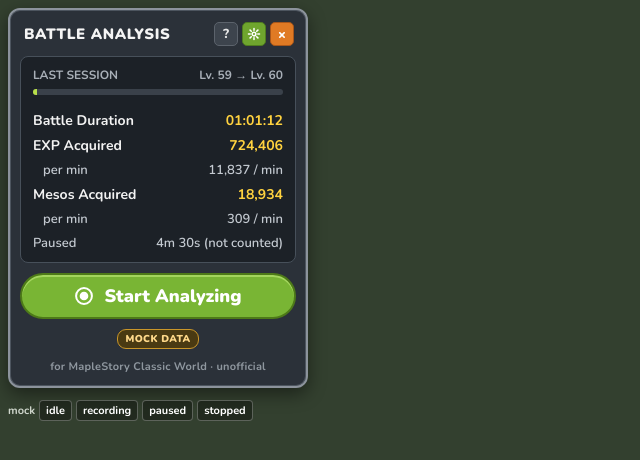
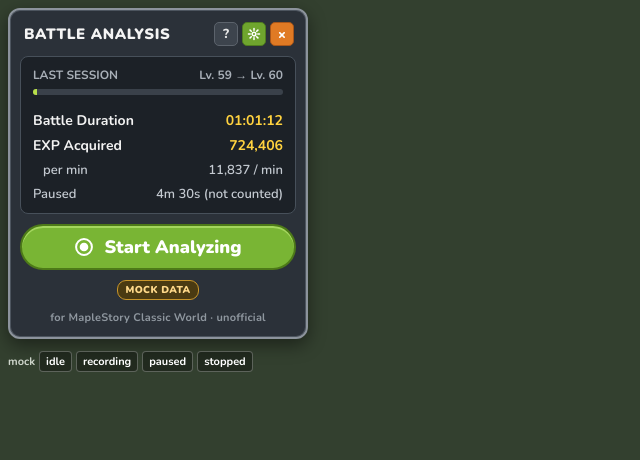
Before and after one commit to jackychen19/mscw-battle-analysis, a React (Vite) app: page / in a window 1280 px wide. Shown: the top 460 px of the page, without its empty margins (0-640 px from the left). Built offline with nearby package versions, Linux system fonts and the light colour scheme.

Commit message:
feat(ui): hide meso rows while meso tracking is on hold

```diff
--- a/src/components/StatsBox.tsx
+++ b/src/components/StatsBox.tsx
@@ -1,5 +1,8 @@
 import type { Snapshot } from "../types";
 import { formatDuration, formatEta, formatInt, formatPct, formatShortDuration } from "../format";
+
+/** Meso tracking is on hold (SPEC §9), so its rows are hidden. */
+const SHOW_MESOS = false;
 
 /** `placeholder` renders dashes for values (idle with no previous session). */
 export function StatsBox({ snap, caption, placeholder = false }: { snap: Snapshot; caption: string; placeholder?: boolean }) {
@@ -29,8 +32,12 @@
         <Row label="Battle Duration" value={dash(formatDuration(snap.durationMs))} />
         <Row label="EXP Acquired" value={dash(formatInt(snap.expGained))} flag={snap.expApproximate ? "≈" : undefined} />
         <Row sub label="per min" value={dash(`${formatInt(snap.expPerMin)} / min`)} />
-        <Row label="Mesos Acquired" value={dash(formatInt(snap.mesoGained))} flag={snap.mesoPossibleUndercount ? "≥" : undefined} />
-        <Row sub label="per min" value={dash(`${formatInt(snap.mesoPerMin)} / min`)} />
+        {SHOW_MESOS && (
+          <>
+            <Row label="Mesos Acquired" value={dash(formatInt(snap.mesoGained))} flag={snap.mesoPossibleUndercount ? "≥" : undefined} />
+            <Row sub label="per min" value={dash(`${formatInt(snap.mesoPerMin)} / min`)} />
+          </>
+        )}
         {stopped ? (
           <Row muted label="Paused" value={`${formatShortDuration(snap.pausedMs)} (not counted)`} />
         ) : (
```
